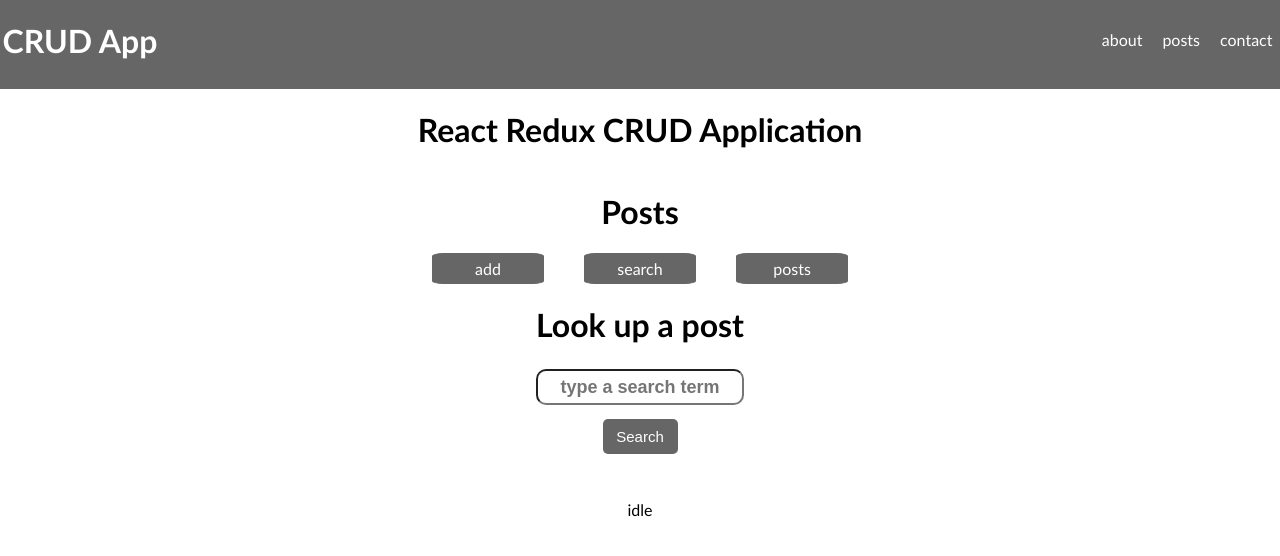
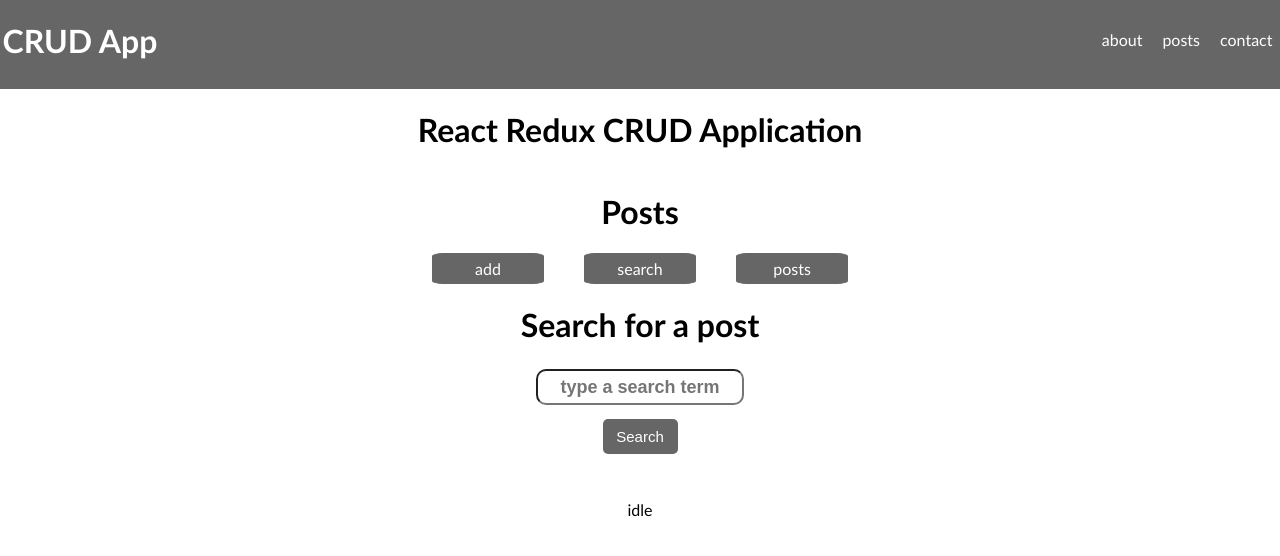
Before and after one commit to Techtaley/search-app, a React (Create React App) app in the folder client/: page /posts/search-app in a window 1280 px wide. Shown: the top 556 px of the page. Built offline with nearby package versions, Linux system fonts and the light colour scheme.

Commit message:
upload search component

```diff
--- a/client/src/components/Search.js
+++ b/client/src/components/Search.js
@@ -42,7 +42,7 @@ export default function Search() {
 
   return (
     <div className="search-component-card">
-      <h1 className="form-header">Look up a post</h1>
+      <h1 className="form-header">Search for a post</h1>
         <form className="search-form" data-testid="search-form" onSubmit={handleSubmit}>
           <input
             data-testid="search-form-input"
```
